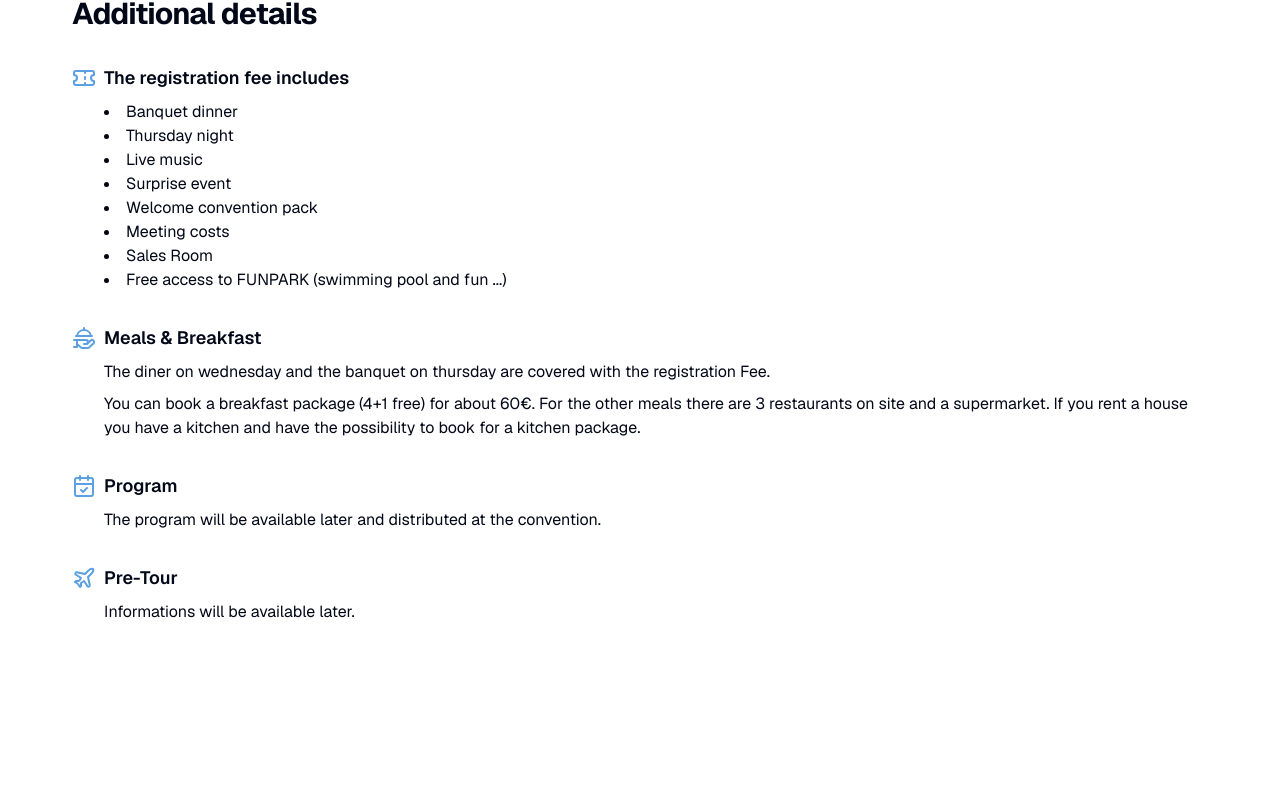
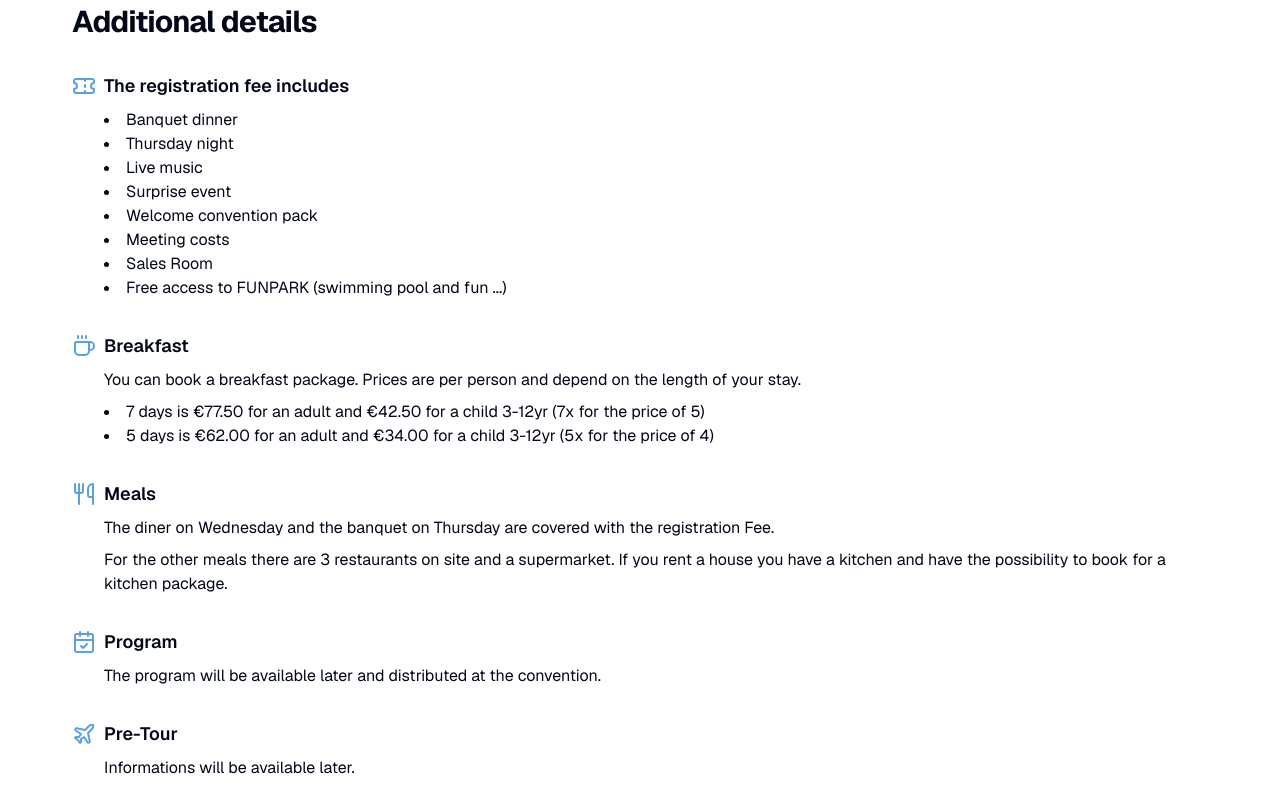
Before and after one commit to ArnaudGathy/bikers-meetup-frontend, a Next.js app: page /accommodations in a window 1280 px wide. Shown: the part 707-1519 px from the top of the page. Before the commit the page ends 1363 px from the top, so only its background shows below. Built offline with nearby package versions, Linux system fonts and the light colour scheme; no server answers; the database is empty.

Commit message:
Added information to accommodations

```diff
--- a/src/app/accommodations/page.tsx
+++ b/src/app/accommodations/page.tsx
@@ -22,9 +22,9 @@ export default function Accommodations({ searchParams }: AccommodationsProps) {
             <h1 className="text-3xl font-bold tracking-tight">
               Event Accommodations
             </h1>
-            <p className="mt-4 text-gray-500 dark:text-gray-400">
-              Find the perfect accommodation for your stay at our upcoming
-              event.
+            <p className="text-gray-500 dark:text-gray-400">
+              You will receive a link for the accommodation booking after your
+              registration.
             </p>
           </div>
           <div className="overflow-x-auto">
@@ -40,6 +40,9 @@ export default function Accommodations({ searchParams }: AccommodationsProps) {
             <h3 className="text-lg font-bold tracking-tight">
               Available services
             </h3>
+            <p className="text-gray-500 dark:text-gray-400">
+              Prices per stay, per person
+            </p>
           </div>
           <div className="grid gap-4 md:grid-cols-3">
             {services.map(({ title, price, description }) => (
@@ -91,17 +94,33 @@ export default function Accommodations({ searchParams }: AccommodationsProps) {
 
             <div className="flex flex-col gap-2">
               <div className="flex items-center gap-2">
-                <HandPlatterIcon className="h-6 w-6 text-primary" />
-                <h3 className="text-lg font-semibold">Meals &amp; Breakfast</h3>
+                <CoffeeIcon className="h-6 w-6 text-primary" />
+                <h3 className="text-lg font-semibold">Breakfast</h3>
               </div>
-              <div className="ml-8">
-                <p className="mb-2">
-                  The diner on wednesday and the banquet on thursday are covered
+              <div className="ml-8 space-y-2">
+                <p>
+                  You can book a breakfast package. Prices are per person and
+                  depend on the length of your stay.
+                </p>
+                <ul className="list-inside list-disc">
+                  <li>{`7 days is ${formatPrice(7750)} for an adult and ${formatPrice(4250)} for a child 3-12yr (7x for the price of 5)`}</li>
+                  <li>{`5 days is ${formatPrice(6200)} for an adult and ${formatPrice(3400)} for a child 3-12yr (5x for the price of 4)`}</li>
+                </ul>
+              </div>
+            </div>
+
+            <div className="flex flex-col gap-2">
+              <div className="flex items-center gap-2">
+                <UtensilsIcon className="h-6 w-6 text-primary" />
+                <h3 className="text-lg font-semibold">Meals</h3>
+              </div>
+              <div className="ml-8 space-y-2">
+                <p>
+                  The diner on Wednesday and the banquet on Thursday are covered
                   with the registration Fee.
                 </p>
                 <p>
-                  You can book a breakfast package (4+1 free) for about 60€. For
-                  the other meals there are 3 restaurants on site and a
+                  For the other meals there are 3 restaurants on site and a
                   supermarket. If you rent a house you have a kitchen and have
                   the possibility to book for a kitchen package.
                 </p>
@@ -156,7 +175,7 @@ function CalendarCheckIcon({ className }: { className?: string }) {
   );
 }
 
-function HandPlatterIcon({ className }: { className?: string }) {
+function CoffeeIcon({ className }: { className?: string }) {
   return (
     <svg
       className={className}
@@ -170,12 +189,31 @@ function HandPlatterIcon({ className }: { className?: string }) {
       strokeLinecap="round"
       strokeLinejoin="round"
     >
-      <path d="M12 3V2" />
-      <path d="M5 10a7.1 7.1 0 0 1 14 0" />
-      <path d="M4 10h16" />
-      <path d="M2 14h12a2 2 0 1 1 0 4h-2" />
-      <path d="m15.4 17.4 3.2-2.8a2 2 0 0 1 2.8 2.9l-3.6 3.3c-.7.8-1.7 1.2-2.8 1.2h-4c-1.1 0-2.1-.4-2.8-1.2L5 18" />
-      <path d="M5 14v7H2" />
+      <path d="M10 2v2" />
+      <path d="M14 2v2" />
+      <path d="M16 8a1 1 0 0 1 1 1v8a4 4 0 0 1-4 4H7a4 4 0 0 1-4-4V9a1 1 0 0 1 1-1h14a4 4 0 1 1 0 8h-1" />
+      <path d="M6 2v2" />
+    </svg>
+  );
+}
+
+function UtensilsIcon({ className }: { className?: string }) {
+  return (
+    <svg
+      className={className}
+      xmlns="http://www.w3.org/2000/svg"
+      width="24"
+      height="24"
+      viewBox="0 0 24 24"
+      fill="none"
+      stroke="currentColor"
+      strokeWidth="2"
+      strokeLinecap="round"
+      strokeLinejoin="round"
+    >
+      <path d="M3 2v7c0 1.1.9 2 2 2h4a2 2 0 0 0 2-2V2" />
+      <path d="M7 2v20" />
+      <path d="M21 15V2v0a5 5 0 0 0-5 5v6c0 1.1.9 2 2 2h3Zm0 0v7" />
     </svg>
   );
 }
--- a/src/app/layout.tsx
+++ b/src/app/layout.tsx
@@ -16,7 +16,7 @@ export default function RootLayout({
 }>) {
   return (
     <html lang="en">
-      <body className={`${GeistSans.className}`}>
+      <body className={`${GeistSans.className} overflow-scroll`}>
         <Menu />
         <main className="mx-auto max-w-[1200px] p-8">{children}</main>
       </body>
```
